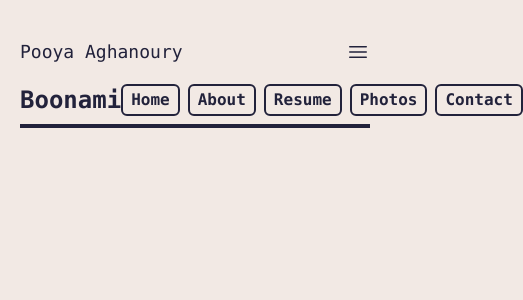
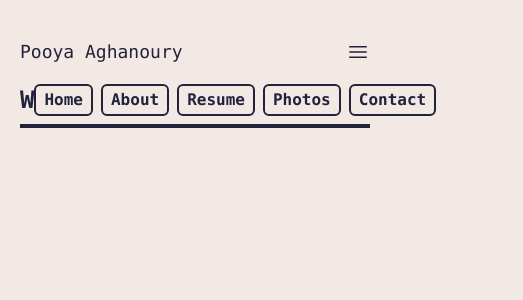
Before and after one commit to aghanoury/website, a Next.js app: page /navbar in a window 390 px wide. Shown: the top 300 px of the page, 523 px wide, since content can reach past the window. Built offline with nearby package versions, Linux system fonts and the light colour scheme.

Commit message:
changed but deprecate

```diff
--- a/pages/navbar.tsx
+++ b/pages/navbar.tsx
@@ -1,27 +1,30 @@
-import React from 'react';
-import Link from 'next/link';
+import React from "react";
+import Link from "next/link";
 
-
-const Header = () => <div className="text-2xl">Boonami</div>
+const Header = () => <div className="text-2xl">W</div>;
 const menu_items = [
   { text: "Home", href: "/" },
   { text: "About", href: "/about" },
   { text: "Resume", href: "/contact" },
   { text: "Photos", href: "/photos" },
-    { text: "Contact", href: "/contact"}
-    ]
+  { text: "Contact", href: "/contact" },
+];
 const Navbar = () => {
   return (
-        <div className="flex flow-row space justify-between font-bold">
+    <div className="flex flow-row space justify-between font-bold z-50">
       <Header />
-            <div className="nav-desktop flex flex-row space-x-2">
+      <div className="nav-desktop flex flex-row space-x-2 z-50">
         {menu_items.map((item, index) => (
-                    <Link className="border-2 border-black px-2 py-0.5 rounded-md" href={item.href} key={index}>{item.text}</Link>
+          <Link
+            className="border-2 border-black px-2 py-0.5 rounded-md z-50"
+            href={item.href}
+            key={index}
+          >
+            {item.text}
+          </Link>
         ))}
       </div>
-            <div className="nav-mobile lg:hidden h-full">
-
-            </div>
+      <div className="nav-mobile lg:hidden h-full z-50"></div>
     </div>
   );
 };
```
Lines whose indentation alone changed are shown as unchanged.
